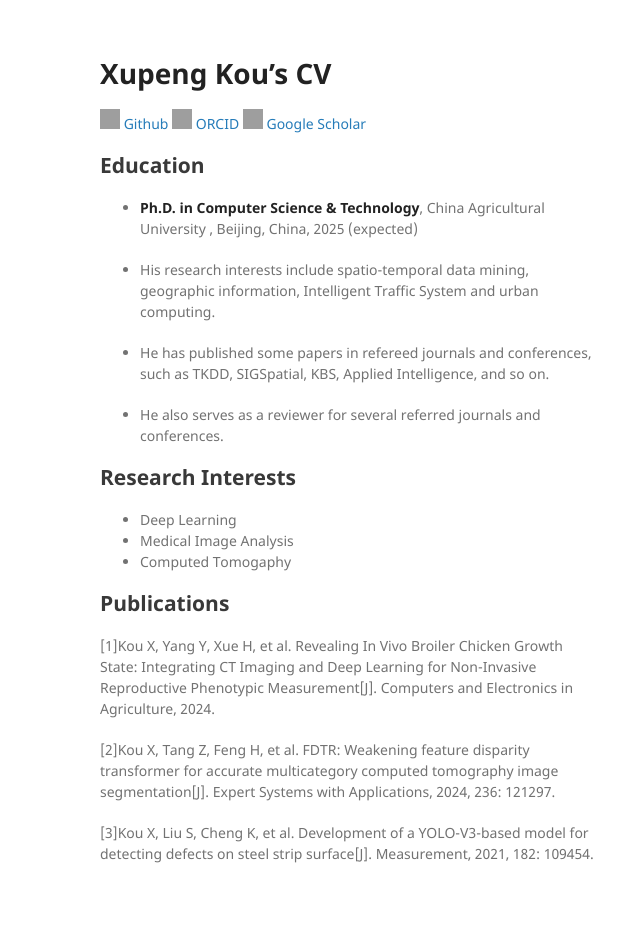
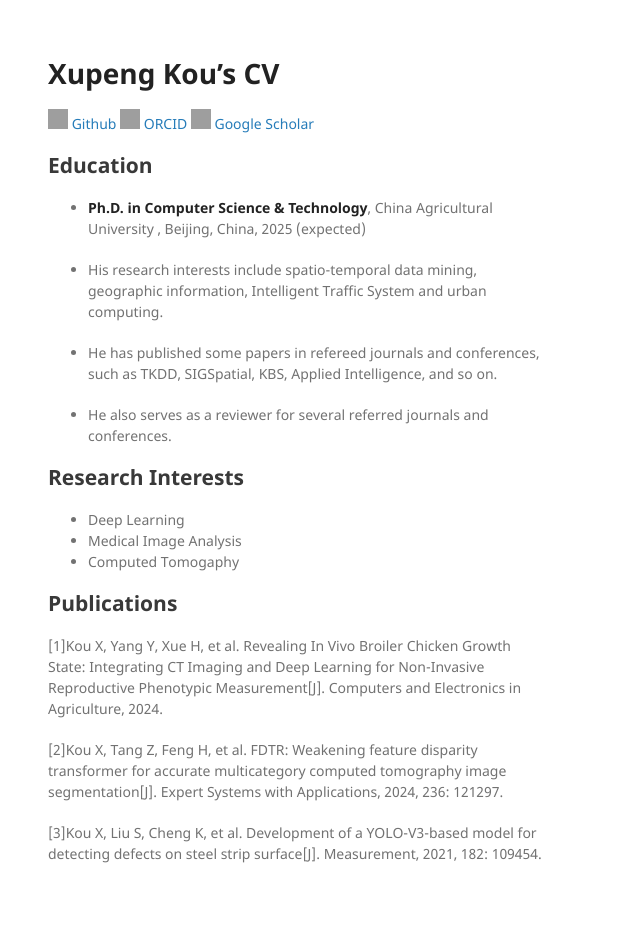
Before and after one commit to Github-XKou/Github-XKou.github.io, a Jekyll site: the page built from about.md, in a window 1280 px wide. Shown: the whole page, without its empty margins (470-1110 px from the left). Built offline with Jekyll 4.4.1, drawn with Linux system fonts in a browser that asks for light colours; grey boxes are pictures that could not be loaded.

Commit message:
Update cv.html

```diff
--- a/_layouts/cv.html
+++ b/_layouts/cv.html
@@ -14,7 +14,7 @@
 
   </head>
   <body>
-    <div class='wrapper'>
+    <div class='diywrapper'>
 
       <section>
 
```
